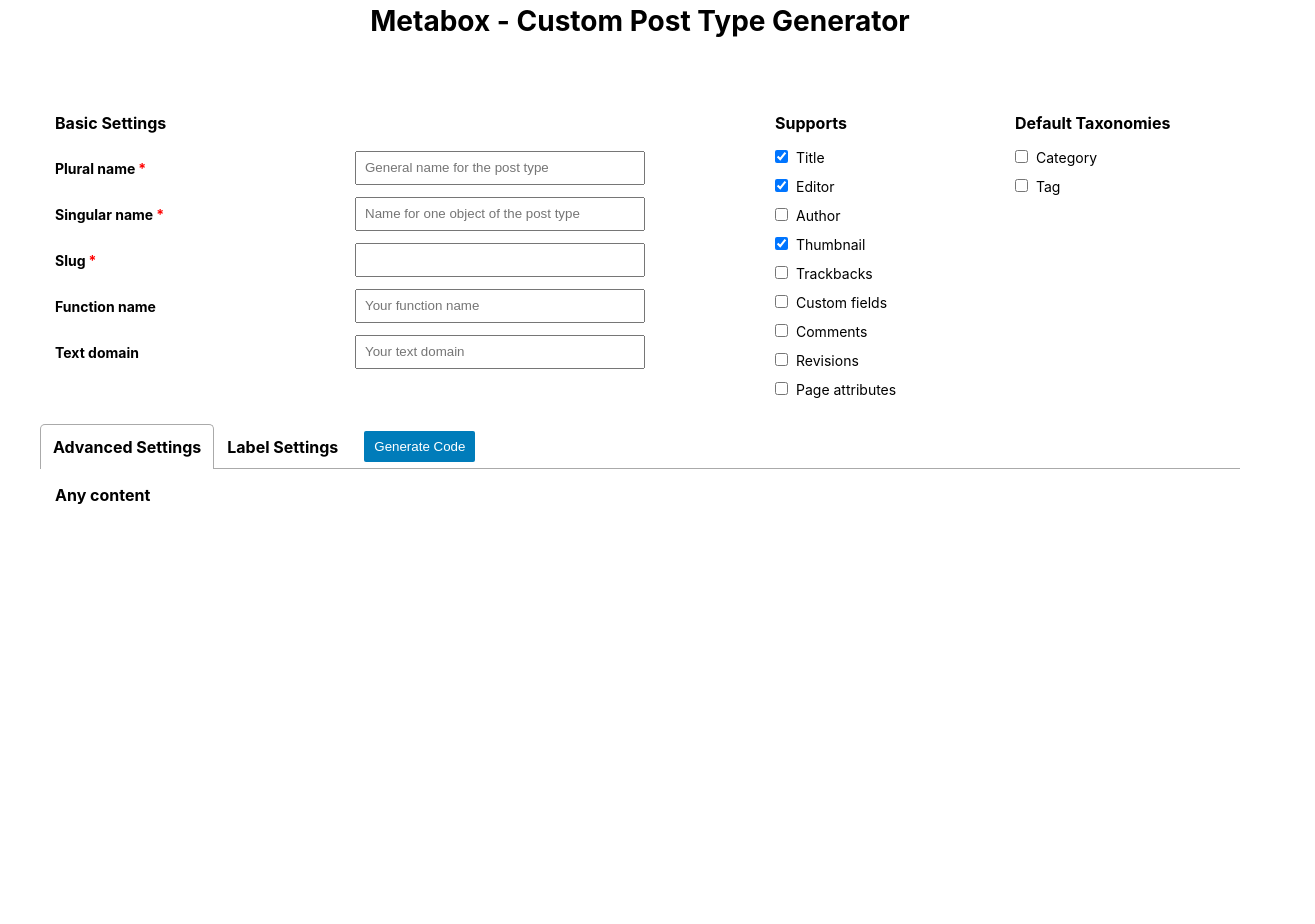
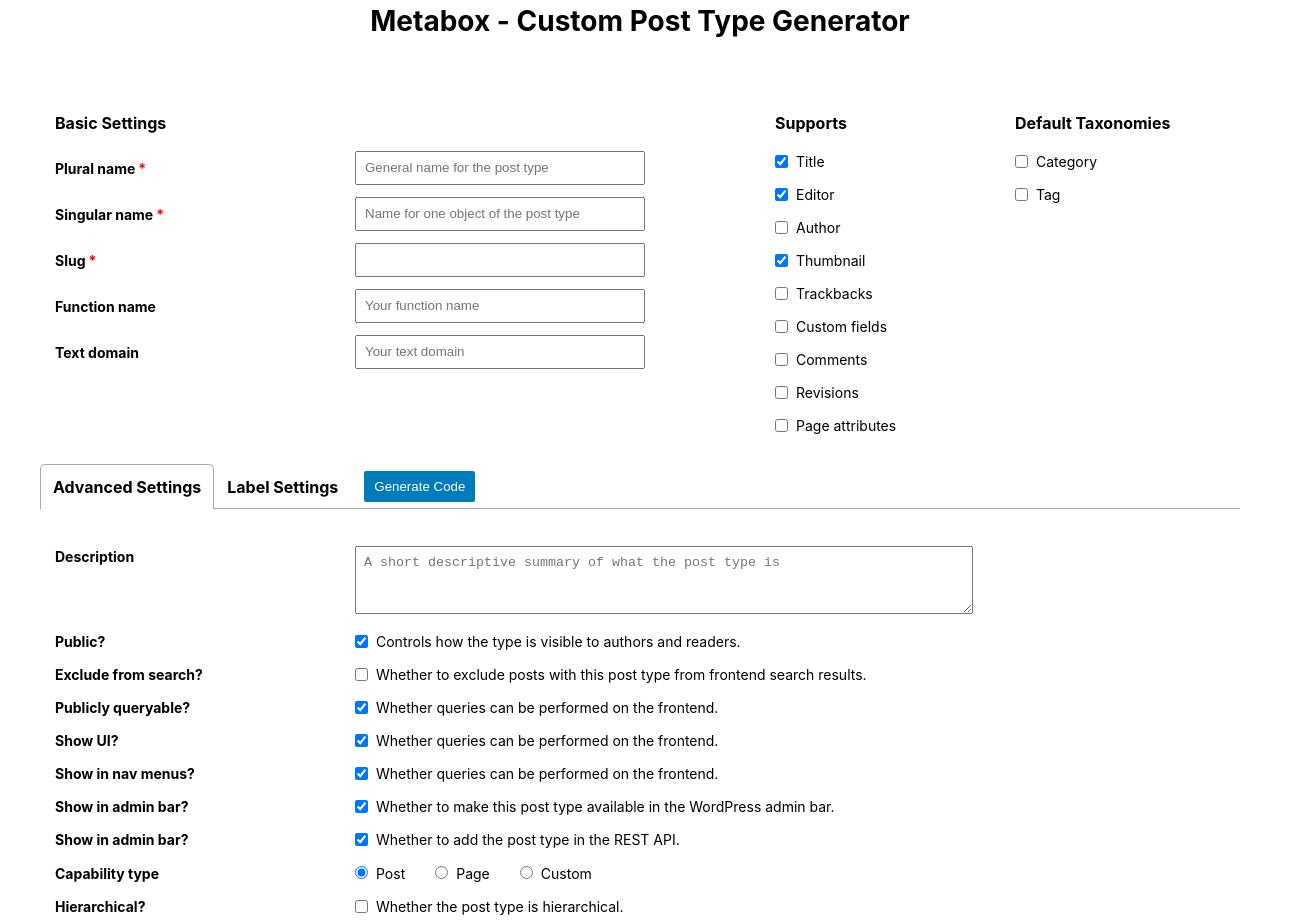
Before and after one commit to wpmetabox/post-type-generator, a React (Create React App) app: page / in a window 1280 px wide. Shown: the top 924 px of the page, 1315 px wide, since content can reach past the window. Before the commit the page ends 800 px from the top, so only its background shows below. Built offline with nearby package versions, Linux system fonts and the light colour scheme.

Commit message:
handle radio, modify checkbox, text

```diff
--- a/public/style.css
+++ b/public/style.css
@@ -29,6 +29,19 @@
   flex-wrap: wrap;
   align-items: center;
   margin: 12px 0; }
+  .row .row {
+    margin: 0; }
+
+.col-6 {
+  flex: 0 0 60%;
+  padding: 15px; }
+
+.col-3 {
+  flex: 0 0 20%;
+  padding: 15px; }
+
+.align-start {
+  align-items: start; }
 
 /** Typo **/
 h1 {
@@ -46,22 +59,18 @@
   display: grid;
   grid-template-columns: 60% 20% 20%; }
 
-.col-6 {
-  flex: 0 0 60%;
-  padding: 15px; }
-
-.col-3 {
-  flex: 0 0 20%;
-  padding: 15px; }
-
 label {
-  display: block;
-  width: 300px;
   font-weight: bold;
   cursor: pointer; }
-  label.checkbox {
+  label label {
     font-weight: normal;
-    margin: 8px 0; }
+    margin-right: 30px; }
+
+.label {
+  width: 300px; }
+
+.description {
+  font-weight: normal; }
 
 [type=text] {
   width: 270px;
@@ -70,6 +79,11 @@
   line-height: 30px; }
 
 [type=checkbox] {
+  margin-top: -1px;
+  margin-right: 8px; }
+
+[type=radio] {
+  margin-top: 4px;
   margin-right: 8px; }
 
 textarea {
@@ -91,7 +105,7 @@
   display: flex; }
 
 .react-tabs__tab-panel {
-  padding: 0 15px 100px; }
+  padding: 15px 15px 100px; }
 
 /** Common **/
 .required {
--- a/sass/style.scss
+++ b/sass/style.scss
@@ -36,6 +36,24 @@
 	flex-wrap: wrap;
 	align-items: center;
 	margin: 12px 0;
+
+	.row {
+		margin: 0;
+	}
+}
+
+.col-6 {
+	flex: 0 0 60%;
+	padding: 15px;
+}
+
+.col-3 {
+	flex: 0 0 20%;
+	padding: 15px;
+}
+
+.align-start {
+	align-items: start;
 }
 
 /** Typo **/
@@ -58,26 +76,22 @@
 	grid-template-columns: 60% 20% 20%;
 }
 
-.col-6 {
-	flex: 0 0 60%;
-	padding: 15px;
-}
-
-.col-3 {
-	flex: 0 0 20%;
-	padding: 15px;
-}
-
 label {
-	display: block;
-	width: 300px;
 	font-weight: bold;
 	cursor: pointer;
 
-	&.checkbox {
+	label {
 		font-weight: normal;
-		margin: 8px 0;
+		margin-right: 30px;
 	}
+}
+
+.label {
+	width: 300px;
+}
+
+.description {
+	font-weight: normal;
 }
 
 [type=text] {
@@ -88,6 +102,12 @@
 }
 
 [type=checkbox] {
+	margin-top: -1px;
+	margin-right: 8px;
+}
+
+[type=radio] {
+	margin-top: 4px;
 	margin-right: 8px;
 }
 
@@ -115,7 +135,7 @@
 		display: flex;
 	}
 	&__tab-panel {
-		padding: 0 15px 100px;
+		padding: 15px 15px 100px;
 	}
 }
 
--- a/src/App.js
+++ b/src/App.js
@@ -1,7 +1,7 @@
 import React, { useState } from 'react';
 import PhpSettings from './contexts/PhpSettings';
 import DefaultSettings from './constants/DefaultSettings';
-import { BasicDatas, LabelDatas, TaxonomyDatas, SupportDatas } from './constants/Data';
+import { BasicDatas, LabelDatas, TaxonomyDatas, SupportDatas, AdvancedDatas } from './constants/Data';
 import Control from './components/controls/Control';
 import { Tab, Tabs, TabList, TabPanel } from 'react-tabs';
 import 'react-tabs/style/react-tabs.css';
@@ -50,7 +50,11 @@
 				</TabList>
 
 				<TabPanel>
-					<h2>Any content</h2>
+				{
+					Object.keys( AdvancedDatas ).map( ( key ) =>
+						<Control key={key} props={AdvancedDatas[key]} />
+					)
+				}
 				</TabPanel>
 				<TabPanel>
 				{
--- a/src/components/controls/Checkbox.js
+++ b/src/components/controls/Checkbox.js
@@ -1,6 +1,6 @@
 import React, { useState } from 'react';
 
-const Checkbox = ( {label, name, update, checked} ) => {
+const Checkbox = ( {label, name, description, update, checked} ) => {
 	const [isChecked, updateCheck] = useState( checked );
 
 	const handleClick = () => {
@@ -8,9 +8,14 @@
 	}
 
 	return (
-		<label className="checkbox">
-			<input type="checkbox" id={name} name={name} checked={isChecked} onChange={update} onClick={handleClick} />
-			{label}
+		<label htmlFor={name} className="row">
+			<div className="label" htmlFor={name}>
+				{label && label}
+			</div>
+			<div className="row">
+				<input type="checkbox" id={name} name={name} checked={isChecked} onChange={update} onClick={handleClick} />
+				{description && <p className="description">{description}</p>}
+			</div>
 		</label>
 	)
 }
--- a/src/components/controls/Control.js
+++ b/src/components/controls/Control.js
@@ -1,9 +1,9 @@
 import React, { useContext } from 'react';
-import DivRow from '../elements/DivRow';
 import PhpSettings from '../../contexts/PhpSettings';
 import Input from './Input';
 import Textarea from './Textarea';
 import Checkbox from './Checkbox';
+import Radio from './Radio';
 
 const Control = ( {props} ) => {
 	const [state, setState] = useContext( PhpSettings );
@@ -22,13 +22,22 @@
 		setState( state => ( {...state, [name]: value} ) )
 	}
 
+	const updateRadio = e => {
+		const name = e.target.name;
+		const value = e.target.value;
+
+		setState( state => ( {...state, [name]: value} ) )
+	}
+
 	switch (props.type) {
 		case 'text':
 			return <Input label={props.label} name={props.name} placeholder={props.placeholder} required={props.required} update={updateText} />
 		case 'textarea':
 			return <Textarea label={props.label} name={props.name} placeholder={props.placeholder} update={updateText} />
 		case 'checkbox':
-			return <Checkbox label={props.label} name={props.name} update={updateCheck} checked={props.checked} />
+			return <Checkbox label={props.label} name={props.name} description={props.description} update={updateCheck} checked={props.checked} />
+		case 'radio':
+			return <Radio label={props.label} name={props.name} values={props.values} defaultValue={props.defaultValue} update={updateRadio} />
 		default:
 			break;
 	}
--- a/src/components/controls/Input.js
+++ b/src/components/controls/Input.js
@@ -1,11 +1,17 @@
 import React from 'react';
-import DivRow from '../elements/DivRow';
 
-const Input = ( {name, placeholder, update, ...rest} ) => {
+const Input = ( {label, name, placeholder, update, description = '', required = false} ) => {
 	return (
-		<DivRow htmlFor={name} {...rest}>
-			<input type="text" id={name} name={name} placeholder={placeholder} onChange={update} />
-		</DivRow>
+		<label htmlFor={name} className="row">
+			<div className="label">
+				{label}
+				{required && <span className="required">*</span>}
+			</div>
+			<div>
+				<input type="text" id={name} name={name} placeholder={placeholder} onChange={update} />
+				{description && <p className="description">{description}</p>}
+			</div>
+		</label>
 	)
 }
 
--- /dev/null
+++ b/src/components/controls/Radio.js
@@ -0,0 +1,27 @@
+import React from 'react';
+//
+
+const Radio = ( {label, name, update, values, defaultValue} ) => {
+	return (
+		<label id={name} className="row">
+			<div className="label">
+				{label}
+			</div>
+			<div className="row">
+				{
+					values.map( ( item, key ) => {
+						return (
+							<label key={key}>
+								<input type="radio" name={name} value={item.type} defaultChecked={item.type === defaultValue && "checked" } onChange={update} />
+								{item.label}
+							</label>
+						)
+					} )
+				}
+
+			</div>
+		</label>
+	)
+}
+
+export default Radio;
--- a/src/components/controls/Textarea.js
+++ b/src/components/controls/Textarea.js
@@ -1,10 +1,16 @@
 import React from 'react';
-import DivRow from '../elements/DivRow';
 
-const Textarea = ( {name, placeholder, update, ...rest} ) => (
-	<DivRow htmlFor={name} {...rest}>
-		<textarea id={name} name={name} placeholder={placeholder} onChange={update} />
-	</DivRow>
+const Textarea = ( {label, name, placeholder, update, description = '', required = false} ) => (
+	<label htmlFor={name} className="row align-start">
+		<div className="label">
+			{label}
+			{required && <span className="required">*</span>}
+		</div>
+		<div>
+			<textarea id={name} name={name} placeholder={placeholder} onChange={update} />
+			{description && <p className="description">{description}</p>}
+		</div>
+	</label>
 )
 
 export default Textarea;
--- a/src/components/elements/DivRow.js
+++ /dev/null
@@ -1,18 +0,0 @@
-import React from 'react';
-
-const DivRow = ( {label, children, description = '', required = false} ) => {
-	return (
-		<div className="row">
-			<label>
-				{label}
-				{required && <span className="required">*</span>}
-			</label>
-			<div>
-				{children}
-				{description && <p className="description">{description}</p>}
-			</div>
-		</div>
-	)
-}
-
-export default DivRow;
--- a/src/constants/Data.js
+++ b/src/constants/Data.js
@@ -22,20 +22,26 @@
 ];
 
 export const SupportDatas = [
-	{ type: 'checkbox', name: 'title', label: 'Title', checked: true },
-	{ type: 'checkbox', name: 'editor', label: 'Editor', checked: true },
-	{ type: 'checkbox', name: 'author', label: 'Author', checked: false },
-	{ type: 'checkbox', name: 'thumbnail', label: 'Thumbnail', checked: true },
-	{ type: 'checkbox', name: 'trackbacks', label: 'Trackbacks', checked: false },
-	{ type: 'checkbox', name: 'custom-fields', label: 'Custom fields', checked: false },
-	{ type: 'checkbox', name: 'comments', label: 'Comments', checked: false },
-	{ type: 'checkbox', name: 'revisions', label: 'Revisions', checked: false },
-	{ type: 'checkbox', name: 'page-attributes', label: 'Page attributes', checked: false },
+	{ type: 'checkbox', name: 'title', description: 'Title', checked: true },
+	{ type: 'checkbox', name: 'editor', description: 'Editor', checked: true },
+	{ type: 'checkbox', name: 'author', description: 'Author', checked: false },
+	{ type: 'checkbox', name: 'thumbnail', description: 'Thumbnail', checked: true },
+	{ type: 'checkbox', name: 'trackbacks', description: 'Trackbacks', checked: false },
+	{ type: 'checkbox', name: 'custom-fields', description: 'Custom fields', checked: false },
+	{ type: 'checkbox', name: 'comments', description: 'Comments', checked: false },
+	{ type: 'checkbox', name: 'revisions', description: 'Revisions', checked: false },
+	{ type: 'checkbox', name: 'page-attributes', description: 'Page attributes', checked: false },
 ];
 
 export const TaxonomyDatas = [
-	{ type: 'checkbox', name: 'category', label: 'Category', checked: false },
-	{ type: 'checkbox', name: 'tag', label: 'Tag', checked: false },
+	{ type: 'checkbox', name: 'category', description: 'Category', checked: false },
+	{ type: 'checkbox', name: 'tag', description: 'Tag', checked: false },
+];
+
+const TaxDatas = [
+	{ type: 'post', label: 'Post' },
+	{ type: 'page', label: 'Page' },
+	{ type: 'custom', label: 'Custom' }
 ];
 
 export const AdvancedDatas = [
@@ -51,12 +57,12 @@
 	// text slug api
 	// select menu position
 	// radio icon
-	{ type: 'radio', name: 'capability_type', label: ' Capability type ', description: 'The post type to use for checking read, edit, and delete capabilities.' },
+	{ type: 'radio', name: 'capability_type', label: 'Capability type', description: 'The post type to use for checking read, edit, and delete capabilities.', values: TaxDatas, defaultValue: 'post' },
 	{ type: 'checkbox', name: 'hierarchical', label: 'Hierarchical?', description: 'Whether the post type is hierarchical.', checked: false },
 	{ type: 'checkbox', name: 'has_archive', label: 'Has archive?', description: 'Enables post type archives.', checked: true },
 	// text custom archive slug
-	{ type: 'checkbox', name: 'query_var', label: 'Query var', description: 'Enables post type archives.', checked: true },
-	{ type: 'checkbox', name: 'can_export', label: 'Can export?', description: 'Enables post type archives.', checked: true },
+	{ type: 'checkbox', name: 'query_var', label: 'Query var', description: 'Enables request the post via URL: example.com/?post_type=slug', checked: true },
+	{ type: 'checkbox', name: 'can_export', label: 'Can export?', description: 'Can this post type be exported?', checked: true },
 	// { type: 'text', name: 'parent_item_colon', label: 'Custom rewrite slug', description: 'Leave empty to use the post type slug.' },
 	// { type: 'checkbox', name: 'can_export', label: 'No prepended permalink structure?', description: 'Do not prepend the permalink structure with the front base.', checked: false },
 ];
--- a/src/constants/PhpCode.js
+++ b/src/constants/PhpCode.js
@@ -56,7 +56,7 @@
 		'show_in_admin_bar'   => ${settings.show_in_admin_bar},
 		'show_in_rest'        => ${settings.show_in_rest},
 		'menu_position'       => 2,
-		'capability_type'     => 'post',
+		'capability_type'     => '${settings.capability_type}',
 		'hierarchical'        => ${settings.hierarchical},
 		'has_archive'         => ${settings.has_archive},
 		'query_var'           => ${settings.query_var},
```
